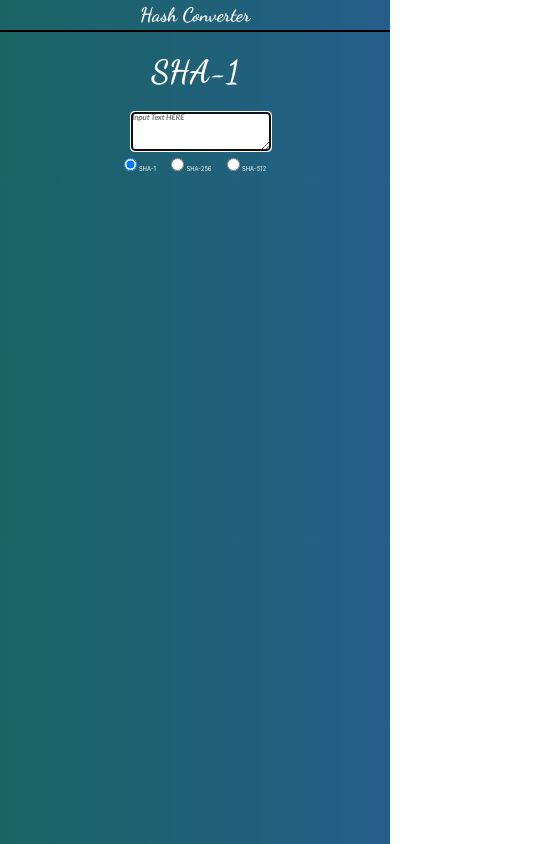
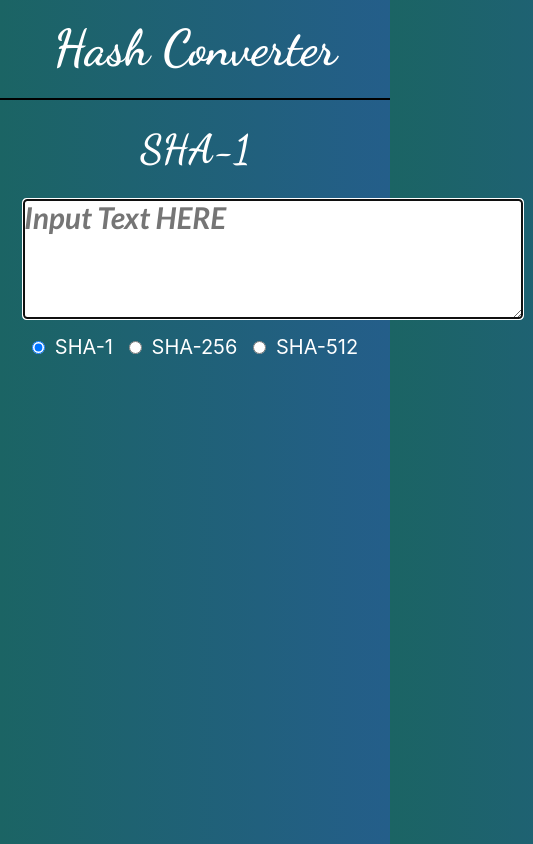
Before and after one commit to piyusharora91/REACT-HASH-GENERATOR, a React (Create React App) app: page / in a window 390 px wide. Shown: the whole page, 533 px wide, since content can reach past the window. Built offline with nearby package versions, Linux system fonts and the light colour scheme.

Commit message:
Made site responsive

```diff
--- a/src/App.css
+++ b/src/App.css
@@ -14,35 +14,22 @@ body{
 
 .navbar{
   width: 100%;
-  padding: 1vw;
+  padding: 20px;
   display: flex;
   margin: 0 auto;
   border-bottom: 2px solid black;
+  align-content: center;
 }
 
 .navbar h1{
   font-family: 'Dancing Script', cursive;
-  font-size: 5vw;
   margin: auto;
+  font-size: 60px;
   color: white;
 }
 
-.navbar p{
-  font-family: 'Dancing Script', cursive;
-  font-size: 3.5vw;
-  margin: auto;
-  color: white;
-
-}
-
-.navbar p:hover{
-  color: rgb(26, 4, 83);
-}
-
-.navbar a{
-  margin: auto;
-  text-decoration: none;
-  color: white;
+.navbar h1:hover{
+  cursor: pointer;
 }
 
 .fields{
@@ -57,12 +44,13 @@ body{
 .container-body h1{
   font-family: 'Dancing Script', cursive;
   color:white;
+  font-size: 40px;
 }
 
 .container-body textarea{
-  margin-left: 3.12vw;
+  margin-left: 10px;
   font-family: 'Lato', sans-serif;
-  width: 36vw;
+  width: 520px;
   padding: auto;
   border: 0.2vw solid #ccc;
   border-radius: 0.9vw;
@@ -111,8 +99,61 @@ body{
 .result-container h1{
   color: white;
   text-align: center;
-  /* inline-size: 85vw; */
-  font-size: 2.2vw;
+  font-size: 30px;
   overflow-wrap: break-word;
-  margin: 1vw 8.5vw;
+  margin: 15px 100px;
 }
+
+@media only screen and (min-device-width : 320px) and (max-device-width : 480px){
+  .navbar h1{
+    font-size: 30px;
+  }
+
+  .container-body h1{
+    font-size: 26px;
+  }
+
+  .container-body textarea{
+    margin: 0px 0px 10px 1vw;
+    width: 300px;
+    height: 50px;
+    font-size: 20px;
+  }
+
+  .radio-label{
+    margin-left: 10px;
+    font-size: 16px;
+  }
+
+  .result-container h1{
+    font-size: 15px;
+    margin: 15px 20px;
+  }
+}
+
+@media only screen and (min-device-width : 768px) and (max-device-width : 1024px) {
+  .navbar h1{
+    font-size: 50px;
+  }
+
+  .container-body h1{
+    font-size: 40px;
+  }
+
+  .container-body textarea{
+    margin: 0px 10px 10px 23px;
+    width: 500px;
+    height: 120px;
+    font-size: 30px;
+  }
+
+  .radio-label{
+    margin-left: 10px;
+    font-size: 20px;
+  }
+
+  .result-container h1{
+    font-size: 25px;
+    margin: 15px 50px;
+  }
+}
--- a/src/App.js
+++ b/src/App.js
@@ -36,7 +36,7 @@ const App = () => {
   return (
     <div className="main-app">
       <div className="navbar">
-        <a href="/"><h1>Hash Converter</h1></a>
+        <h1>Hash Converter</h1>
       </div>
 
       <div className='main-app' >
```
